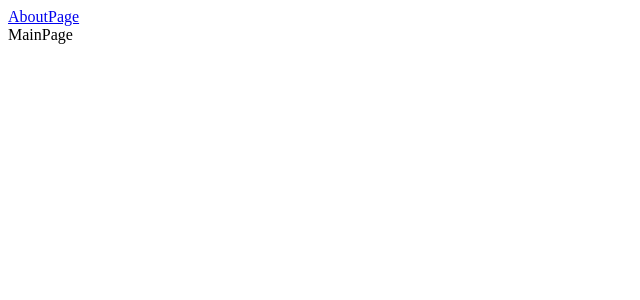
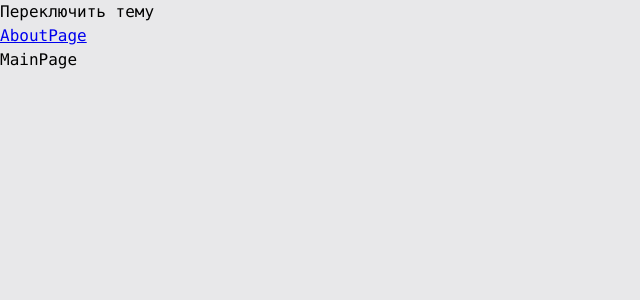
Before and after one commit to darfilp/ulbi, a React app: page / in a window 1280 px wide. Shown: the top 300 px of the page, without its empty margins (0-640 px from the left). Built offline with nearby package versions, Linux system fonts and the light colour scheme.

Commit message:
part 1. lesson 7. add theme in use Context

```diff
--- a/src/App.m.scss
+++ b/src/App.m.scss
@@ -1,7 +1,7 @@
 .d {
-    background-color: aqua;
+  background-color: aqua;
 }
 
 .f {
-    background-color: forestgreen;
+  background-color: forestgreen;
 }
--- a/src/App.tsx
+++ b/src/App.tsx
@@ -1,12 +1,23 @@
-import { createBrowserRouter, RouterProvider } from 'react-router-dom';
-import s from './App.m.scss';
+import { createBrowserRouter, RouterProvider } from "react-router-dom";
+import s from "./App.m.scss";
 
-import NotFoundPage from './pages/NotFoundPage';
-import { Suspense } from 'react';
-import { MainPageAsync } from './pages/MainPage/MainPage.async';
-import { AboutPageAsync } from './pages/AboutPage/AboutPage.async';
+import NotFoundPage from "./pages/NotFoundPage";
+import { Suspense, useContext, useState } from "react";
+import { MainPageAsync } from "./pages/MainPage/MainPage.async";
+import { AboutPageAsync } from "./pages/AboutPage/AboutPage.async";
+
+import "./styles/index.scss";
+import { useTheme } from "./theme/useTheme";
+import { Theme, ThemeProvider } from "./theme/ThemeProvider";
+import { ThemeContext } from "./theme/ThemeContext";
 
 function App() {
+  const { theme, setTheme } = useContext(ThemeContext);
+
+  const toggleTheme = () => {
+    setTheme(theme === Theme.LIGHT ? Theme.DARK : Theme.LIGHT);
+  };
+
   const router = createBrowserRouter([
     {
       path: "/",
@@ -22,10 +33,17 @@ function App() {
     },
   ]);
 
+  return (
+    <div className={`app ${theme}`}>
+      <div className="" onClick={toggleTheme}>
+        Переключить тему
+      </div>
 
-    return  <Suspense fallback={<>loading...</>}>
+      <Suspense fallback={<>loading...</>}>
         <RouterProvider router={router} />
-  </Suspense>;
+      </Suspense>
+    </div>
+  );
 }
 
-export default App
+export default App;
--- a/src/index.tsx
+++ b/src/index.tsx
@@ -1,5 +1,7 @@
 import { createRoot } from 'react-dom/client';
 import App from './App';
+import { ThemeProvider } from './theme/ThemeProvider';
 
 const root = createRoot(document.getElementById('root'));
-root.render(<App />);
+root.render(    <ThemeProvider>
+<App /></ThemeProvider>);
--- /dev/null
+++ b/src/styles/index.scss
@@ -0,0 +1,11 @@
+@use 'reset';
+@use 'variables/global.scss';
+@use 'themes/dark.scss';
+@use 'themes/light.scss';
+
+
+.app {
+    font: var(--font-m);
+    background-color: var(--bg-color);
+    min-height: 100vh;
+}
--- /dev/null
+++ b/src/styles/reset.scss
@@ -0,0 +1,46 @@
+*, *:before, *:after{
+    box-sizing: border-box;
+  }
+
+  html, body, div, span, object, iframe, figure, h1, h2, h3, h4, h5, h6, p, blockquote, pre, a, code, em, img, small, strike, strong, sub, sup, tt, b, u, i, ol, ul, li, fieldset, form, label, table, caption, tbody, tfoot, thead, tr, th, td, main, canvas, embed, footer, header, nav, section, video{
+    margin: 0;
+    padding: 0;
+    border: 0;
+    font-size: 100%;
+    font: inherit;
+    vertical-align: baseline;
+    text-rendering: optimizeLegibility;
+    -webkit-font-smoothing: antialiased;
+    text-size-adjust: none;
+  }
+
+  footer, header, nav, section, main{
+    display: block;
+  }
+
+  body{
+    line-height: 1;
+  }
+
+  ol, ul{
+    list-style: none;
+  }
+
+  blockquote, q{
+    quotes: none;
+  }
+
+  blockquote:before, blockquote:after, q:before, q:after{
+    content: '';
+    content: none;
+  }
+
+  table{
+    border-collapse: collapse;
+    border-spacing: 0;
+  }
+
+  input{
+    -webkit-appearance: none;
+    border-radius: 0;
+  }
--- /dev/null
+++ b/src/styles/themes/dark.scss
@@ -0,0 +1,6 @@
+.app.dark {
+    --bg-color: #0e0e75;
+
+    --primary-color: #049604;
+    --secondary-color: #04ff04;
+}
--- /dev/null
+++ b/src/styles/themes/light.scss
@@ -0,0 +1,6 @@
+.app.light {
+    --bg-color: #e8e8ea;
+
+    --primary-color: #041c65;
+    --secondary-color: #04ff04;
+}
--- /dev/null
+++ b/src/styles/variables/global.scss
@@ -0,0 +1,12 @@
+:root {
+    --font-family-main: Consolas, 'Serif';
+
+    --font-size-m: 16px;
+    --font-line-m: 24px;
+
+    --font-size-l: 24px;
+    --font-line-l: 32px;
+
+    --font-m: var(--font-size-m) / var(--font-line-m) var(--font-family-main);
+    --font-l: var(--font-size-l) / var(--font-line-l) var(--font-family-main);
+}
--- /dev/null
+++ b/src/theme/ThemeContext.ts
@@ -0,0 +1,9 @@
+import { createContext } from "react";
+import { Theme } from "./ThemeProvider";
+
+interface ThemeContextProps {
+  theme: string;
+  setTheme: (theme: Theme) => void;
+}
+
+export const ThemeContext = createContext<ThemeContextProps>({} as any);
--- /dev/null
+++ b/src/theme/ThemeProvider.tsx
@@ -0,0 +1,21 @@
+import { createContext, FC, ReactElement, useState } from "react";
+import { ThemeContext } from "./ThemeContext";
+
+export enum Theme {
+  DARK = "dark",
+  LIGHT = "light",
+}
+
+interface ThemeProviderProps {
+  children: React.ReactNode;
+}
+
+export const ThemeProvider: React.FC<ThemeProviderProps> = ({ children }) => {
+  const [theme, setTheme] = useState<Theme>(Theme.LIGHT);
+
+  return (
+    <ThemeContext.Provider value={{ theme, setTheme }}>
+      {children}
+    </ThemeContext.Provider>
+  );
+};
--- /dev/null
+++ b/src/theme/useTheme.ts
@@ -0,0 +1,6 @@
+import { useContext } from "react";
+import { ThemeContext } from "./ThemeContext";
+
+export const useTheme = () => {
+  return useContext(ThemeContext);
+};
```
Lines whose indentation alone changed are shown as unchanged.
